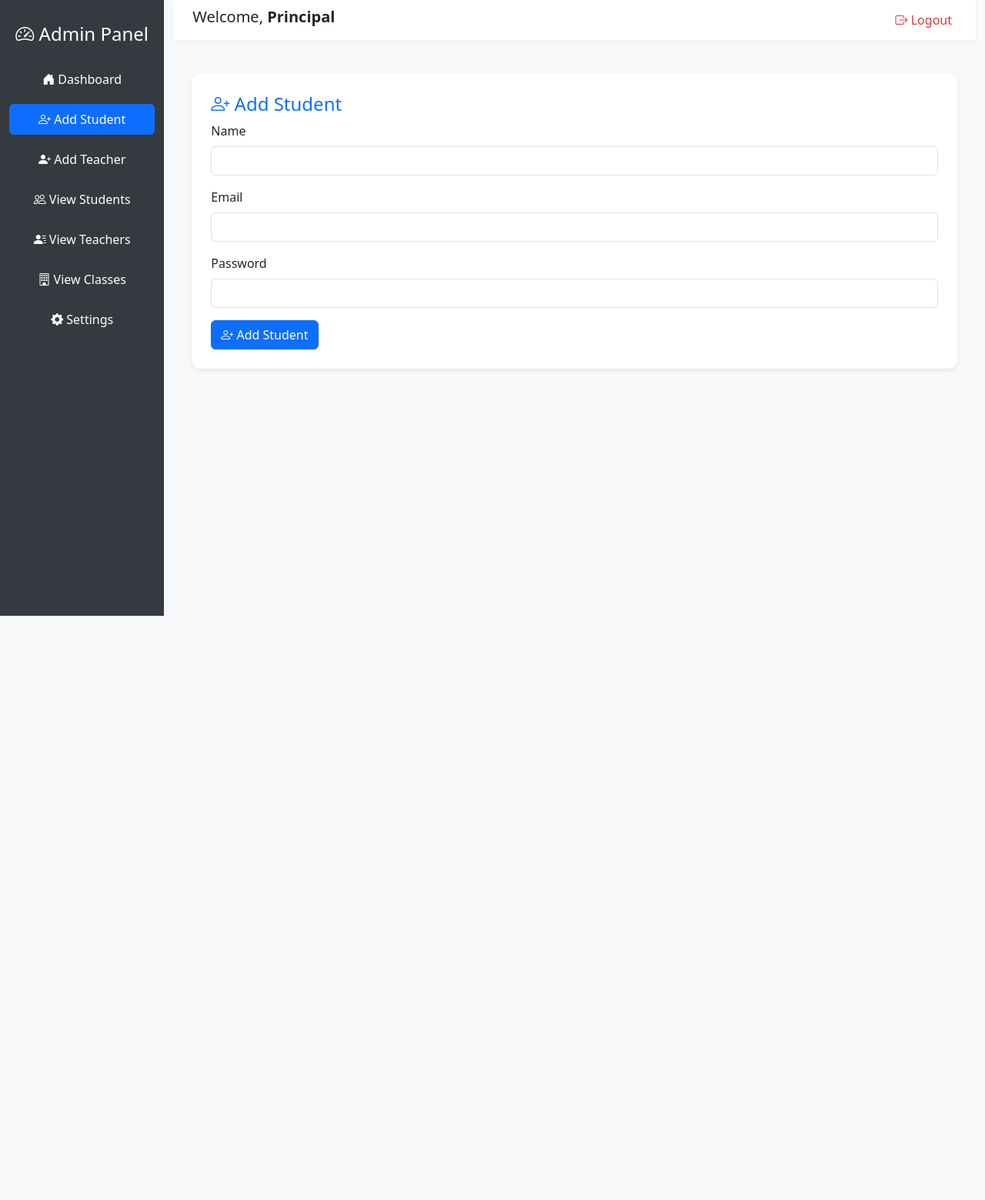
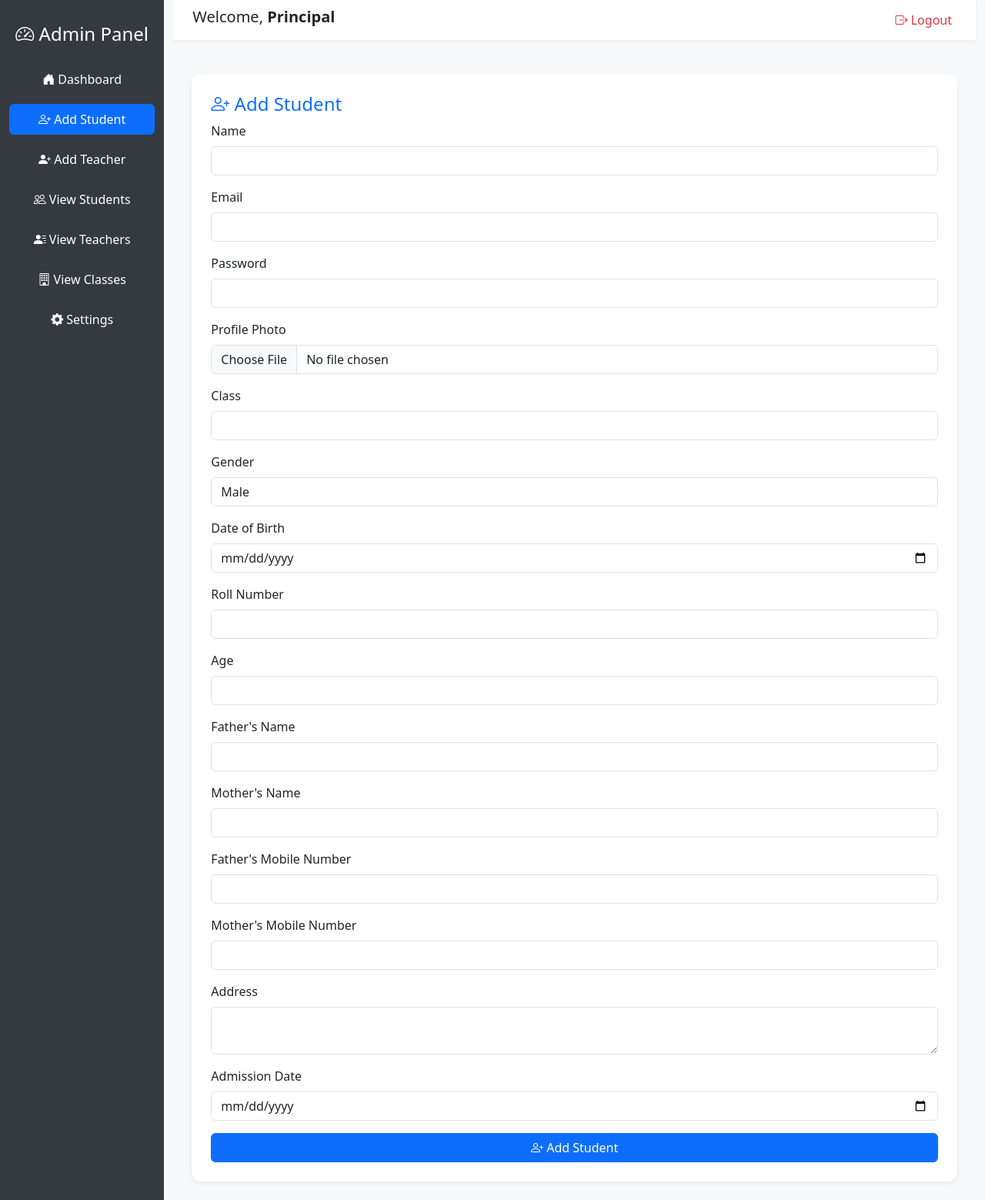
Before and after one commit to balaganesh-v/student_details, a Flask app: template app/templates/login_page/admin_dashboard.html in a window 1280 px wide, after a click on "Add Student". Shown: the whole page at 77% size. Before the commit the page ends 800 px from the top, so only its background shows below. Run offline with Flask 3, Linux system fonts and the light colour scheme; the template is opened without the code that fills it: most values are stand-ins (such as "Sample title", 1, 10 or a date in 2020).

Commit message:
Update "Add Student" form structure in the admin page

```diff
--- a/app/templates/login_page/admin_dashboard.html
+++ b/app/templates/login_page/admin_dashboard.html
@@ -141,21 +141,92 @@
           <div class="tab-pane fade" id="add-student" role="tabpanel">
             <div class="form-box">
               <h4><i class="bi bi-person-plus"></i> Add Student</h4>
-              <form method="POST" action="{{ url_for('admin.add_student') }}">
+              <form method="POST" action="{{ url_for('admin.add_student') }}" enctype="multipart/form-data">
                 <input type="hidden" name="user_role" value="Student">
+
+                <!-- Basic Info -->
                 <div class="mb-3">
                   <label class="form-label">Name</label>
                   <input type="text" name="user_name" class="form-control" required>
                 </div>
+
                 <div class="mb-3">
                   <label class="form-label">Email</label>
-                  <input type="email" name="user_email" class="form-control">
+                  <input type="email" name="user_email" class="form-control" required>
                 </div>
+
                 <div class="mb-3">
                   <label class="form-label">Password</label>
                   <input type="password" name="user_password" class="form-control" required>
                 </div>
-                <button type="submit" class="btn btn-primary"><i class="bi bi-person-plus"></i> Add Student</button>
+
+                <div class="mb-3">
+                  <label for="image_file" class="form-label">Profile Photo</label>
+                  <input type="file" name="image_file" id="image_file" class="form-control" accept="image/*">
+                </div>
+
+                <div class="mb-3">
+                  <label class="form-label">Class</label>
+                  <input type="text" name="student_class" class="form-control">
+                </div>
+
+                <div class="mb-3">
+                  <label class="form-label">Gender</label>
+                  <select name="gender" class="form-control">
+                    <option>Male</option>
+                    <option>Female</option>
+                    <option>Other</option>
+                  </select>
+                </div>
+
+                <div class="mb-3">
+                  <label class="form-label">Date of Birth</label>
+                  <input type="date" name="date_of_birth" class="form-control">
+                </div>
+
+                <div class="mb-3">
+                  <label class="form-label">Roll Number</label>
+                  <input type="number" name="roll_no" class="form-control">
+                </div>
+
+                <div class="mb-3">
+                  <label class="form-label">Age</label>
+                  <input type="number" name="age" class="form-control">
+                </div>
+
+                <div class="mb-3">
+                  <label class="form-label">Father's Name</label>
+                  <input type="text" name="father_name" class="form-control">
+                </div>
+
+                <div class="mb-3">
+                  <label class="form-label">Mother's Name</label>
+                  <input type="text" name="mother_name" class="form-control">
+                </div>
+
+                <div class="mb-3">
+                  <label class="form-label">Father's Mobile Number</label>
+                  <input type="text" name="father_mobile_number" class="form-control">
+                </div>
+
+                <div class="mb-3">
+                  <label class="form-label">Mother's Mobile Number</label>
+                  <input type="text" name="mother_mobile_number" class="form-control">
+                </div>
+
+                <div class="mb-3">
+                  <label class="form-label">Address</label>
+                  <textarea name="address" class="form-control"></textarea>
+                </div>
+
+                <div class="mb-3">
+                  <label class="form-label">Admission Date</label>
+                  <input type="date" name="admission_date" class="form-control">
+                </div>
+
+                <button type="submit" class="btn btn-primary w-100">
+                  <i class="bi bi-person-plus"></i> Add Student
+                </button>
               </form>
             </div>
           </div>
```
Also changed, not shown: app/controllers/login_controllers/admin_controller.py (+5 -4 lines), app/repositories/login_repository/admin_repository.py (+19 -2 lines), app/services/login_service/admin_service.py (+6 -2 lines).
